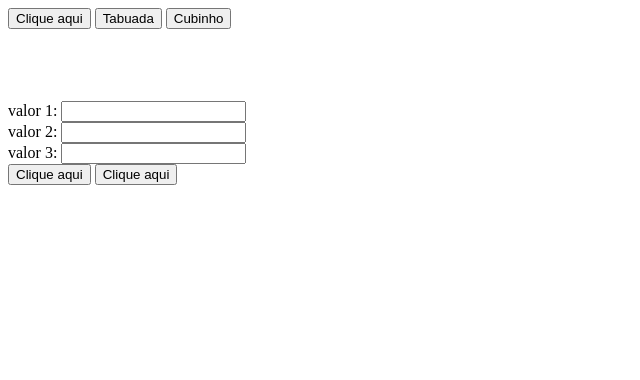
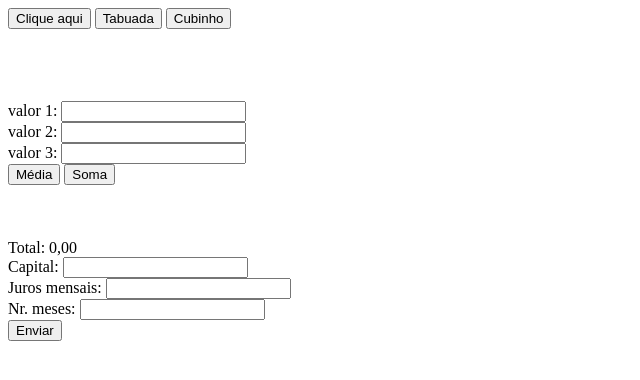
Before and after one commit to laranja12AAA/primeiroC_3t, a plain HTML site: page index.html in a window 1280 px wide. Shown: the whole page, without its empty margins (0-640 px from the left). Drawn offline with Linux system fonts and the light colour scheme.

Commit message:
Update index.html

```diff
--- a/index.html
+++ b/index.html
@@ -17,7 +17,19 @@
 valor 1: <input id="v1"type="text"><br>
 valor 2: <input id="v2"type="text"><br>
 valor 3: <input id="v3"type="text"><br>
-<button onclick="media()">Clique aqui</button>
-<button onclick="soma()">Clique aqui</button>
+<button onclick="media()">Média</button>
+<button onclick="soma()">Soma</button>
 </body>
 </html>
+<br><br><br><br>
+
+ <div class="calc">
+
+    <span id="totalGeral">Total: 0,00</span><br>
+
+ Capital: <input id="valor" type="text"><br>
+    Juros mensais: <input id="juros" type="text"><br>
+    Nr. meses: <input id="meses" type="text"><br>
+    <button onclick="total()"> Enviar</button>
+
+<div>
```
